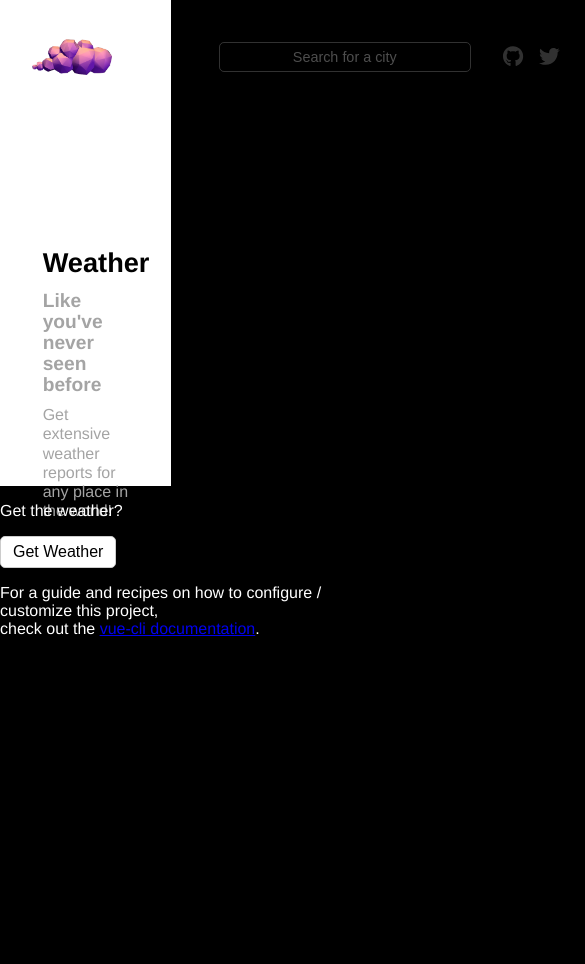
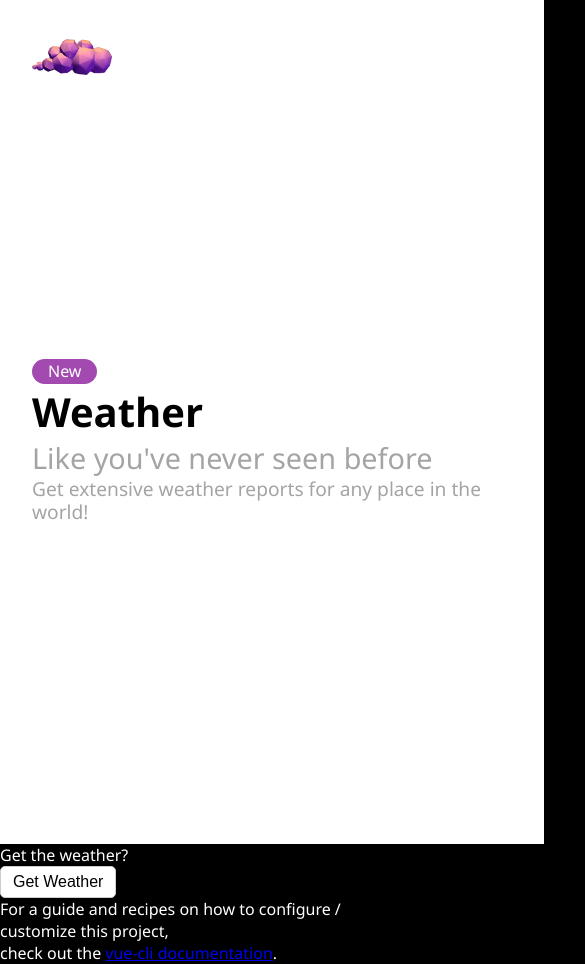
Before and after one commit to brandon-kong/better-weather-app, a Vue app: page /#/ in a window 390 px wide. Shown: the top 964 px of the page, 585 px wide, since content can reach past the window. Before the commit the page ends 844 px from the top, so only its background shows below. Built offline with nearby package versions, Linux system fonts and the light colour scheme.

Commit message:
fixed sizing issues with responsiveness

```diff
--- a/package.json
+++ b/package.json
@@ -15,6 +15,7 @@
     "@fortawesome/vue-fontawesome": "^3.0.3",
     "axios": "^1.3.3",
     "core-js": "^3.8.3",
+    "pinia": "^2.0.30",
     "register-service-worker": "^1.7.2",
     "vue": "^3.2.13",
     "vue-router": "^4.0.3"
--- a/src/App.vue
+++ b/src/App.vue
@@ -11,13 +11,14 @@
 
 <style>
 
-body, h1 {
-   padding: 0;
-   margin: 0;
+* {
+  margin: 0;
+  padding: 0;
+  box-sizing: border-box;
 }
 
 #app {
-    font-family: Avenir, Helvetica, Arial, sans-serif;
+    font-family: 'Segoe UI', Tahoma, Geneva, Verdana, sans-serif;
     -webkit-font-smoothing: antialiased;
     -moz-osx-font-smoothing: grayscale;
     box-sizing: border-box;
--- a/src/components/StackText/Main.vue
+++ b/src/components/StackText/Main.vue
@@ -1,6 +1,7 @@
 <template>
     <div class="stack-container">
-        <h1 class="stack-title">Weather</h1>
+        <div class="stack-status">New</div>
+        <h1 class="stack-title"><strong>Weather</strong></h1>
         <h2 class="stack-subtitle">Like you've never seen before</h2>
         <p class="stack-text">Get extensive weather reports for any place in the world!</p>
     </div>
@@ -9,11 +10,11 @@
 <style scoped>
     h1, h2, p {
         margin: 0;
-        padding: 5px 0;
+        padding: 2px 0;
     }
 
     .stack-container {
-        width: 80%;
+        width: 30rem;
         margin: auto;
         display: flex;
         flex-direction: column;
@@ -23,22 +24,31 @@
         height: auto;
     }
 
+    .stack-status {
+        padding: .1rem 1rem;
+        border-radius: 30px;
+        font-size: 1rem;
+        font-weight: 400;
+        color: #fff;
+        background-color: #a24ab0;
+    }
+
     .stack-title {
-        font-size: 1.7rem;
-        font-weight: 900;
+        font-size: 2.5rem;
+
         color: #000;
-        line-height: 1.2;
+        line-height: 1.3;
     }
 
     .stack-subtitle {
-        font-size: 1.2rem;
-        font-weight: 600;
+        font-size: 1.8rem;
+        font-weight: 400;
         color: #a4a4a4;
         line-height: 1.1;
     }
 
     .stack-text {
-        font-size: 1rem;
+        font-size: 1.2rem;
         font-weight: 400;
         color: #a4a4a4;
         line-height: 1.2;
--- a/src/views/HomeView.vue
+++ b/src/views/HomeView.vue
@@ -4,7 +4,9 @@
             <div class="mini-navbar left">
                 <img src="@/assets/logo.png" alt="logo" width="80" />
             </div>
-            <StackText />
+            <div class="stack-holder-center">
+                <StackText />
+            </div>
         </div>
         <div class="grid-item home-right">
             <div class="mini-navbar right">
@@ -46,10 +48,13 @@
     .container {
         display: grid;
         grid-template-columns: 5fr 6fr;
+        grid-template-rows: 1fr 1fr;
     }
 
     .grid-item {
         padding: 2rem;
+        grid-row-start: 1;
+        grid-row-end: 2;
     }
 
     .mini-navbar {
@@ -60,10 +65,6 @@
         min-height: 50px;
     }
 
-    .mini-navbar.left {
-        padding-bottom: 10rem;
-    }
-
     .mini-navbar.right {
         justify-content: flex-end;
         gap: 2rem;
@@ -72,20 +73,31 @@
     .home-left {
         grid-column-start: 1;
         grid-column-end: 1;
+
+        grid-row-start: 1;
+        grid-row-end: 3;
+
         background-color: #fff;
         color: #000;
-
-        height: 50vh;
     }
 
     .home-right {
         grid-column-start: 2;
         grid-column-end: 2;
+
         background-color: #000;
         color: #fff;
 
         height: 50vh;
     }
+
+    .stack-holder-center {
+        display: flex;
+        justify-content: center;
+        align-items: center;
+        height: calc(100% - 60px);
+    }
+
 </style>
 <script>
 
```
Also changed, not shown: 1 other file (tests, documents, lock files or other folders).
